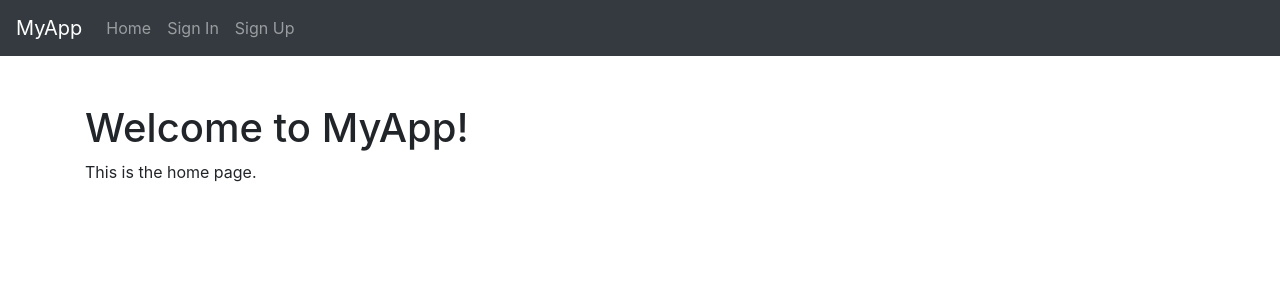
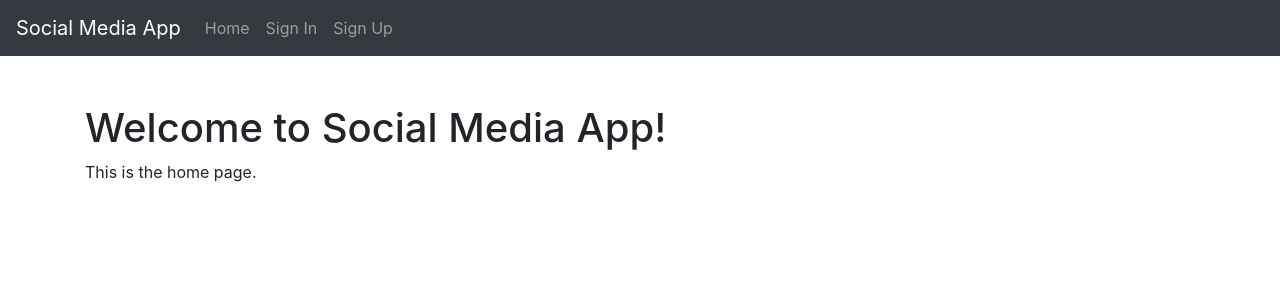
Before and after one commit to AshritWajjala/Signin-Signup, a Flask app: page / in a window 1280 px wide. Shown: the top 300 px of the page. Run offline with Flask 3, Linux system fonts and the light colour scheme; some libraries are stand-ins or nearby versions.

Commit message:
Initial commit

```diff
--- a/templates/index.html
+++ b/templates/index.html
@@ -8,7 +8,7 @@
 </head>
 <body>
   <nav class="navbar navbar-expand-lg navbar-dark bg-dark">
-    <a class="navbar-brand" href="#">MyApp</a>
+    <a class="navbar-brand" href="#">Social Media App</a>
     <div class="collapse navbar-collapse">
       <ul class="navbar-nav">
         <li class="nav-item">
@@ -24,7 +24,7 @@
     </div>
   </nav>
   <div class="container mt-5">
-    <h1>Welcome to MyApp!</h1>
+    <h1>Welcome to Social Media App!</h1>
     <p>This is the home page.</p>
   </div>
 </body>
--- a/templates/secretpage.html
+++ b/templates/secretpage.html
@@ -8,7 +8,7 @@
 </head>
 <body>
   <nav class="navbar navbar-expand-lg navbar-dark bg-dark">
-    <a class="navbar-brand" href="#">MyApp</a>
+    <a class="navbar-brand" href="#">Social Media App</a>
   </nav>
   <div class="container mt-5">
     <h1>Welcome to the Secret Page!</h1>
--- a/templates/signin.html
+++ b/templates/signin.html
@@ -8,7 +8,7 @@
 </head>
 <body>
   <nav class="navbar navbar-expand-lg navbar-dark bg-dark">
-    <a class="navbar-brand" href="#">MyApp</a>
+    <a class="navbar-brand" href="#">Social Media App</a>
     <div class="collapse navbar-collapse">
       <ul class="navbar-nav">
         <li class="nav-item">
--- a/templates/signup.html
+++ b/templates/signup.html
@@ -34,7 +34,7 @@
 </head>
 <body>
   <nav class="navbar navbar-expand-lg navbar-dark bg-dark">
-    <a class="navbar-brand" href="#">MyApp</a>
+    <a class="navbar-brand" href="#">Social Media App</a>
     <div class="collapse navbar-collapse">
       <ul class="navbar-nav">
         <li class="nav-item">
--- a/templates/thankyou.html
+++ b/templates/thankyou.html
@@ -8,7 +8,7 @@
 </head>
 <body>
   <nav class="navbar navbar-expand-lg navbar-dark bg-dark">
-    <a class="navbar-brand" href="#">MyApp</a>
+    <a class="navbar-brand" href="#">Social Media App</a>
     <div class="collapse navbar-collapse">
       <ul class="navbar-nav">
         <li class="nav-item">
--- a/templates/users.html
+++ b/templates/users.html
@@ -8,7 +8,7 @@
 </head>
 <body>
   <nav class="navbar navbar-expand-lg navbar-dark bg-dark">
-    <a class="navbar-brand" href="#">MyApp</a>
+    <a class="navbar-brand" href="#">Social Media App</a>
     <div class="collapse navbar-collapse">
       <ul class="navbar-nav">
         <li class="nav-item">
```
